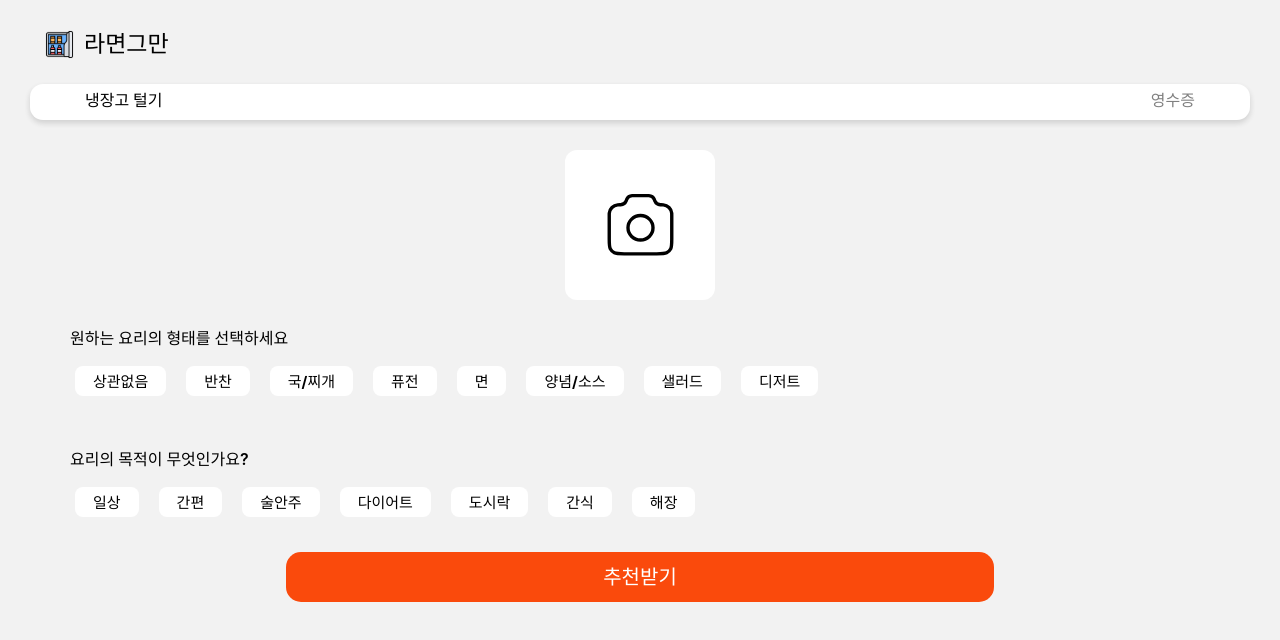
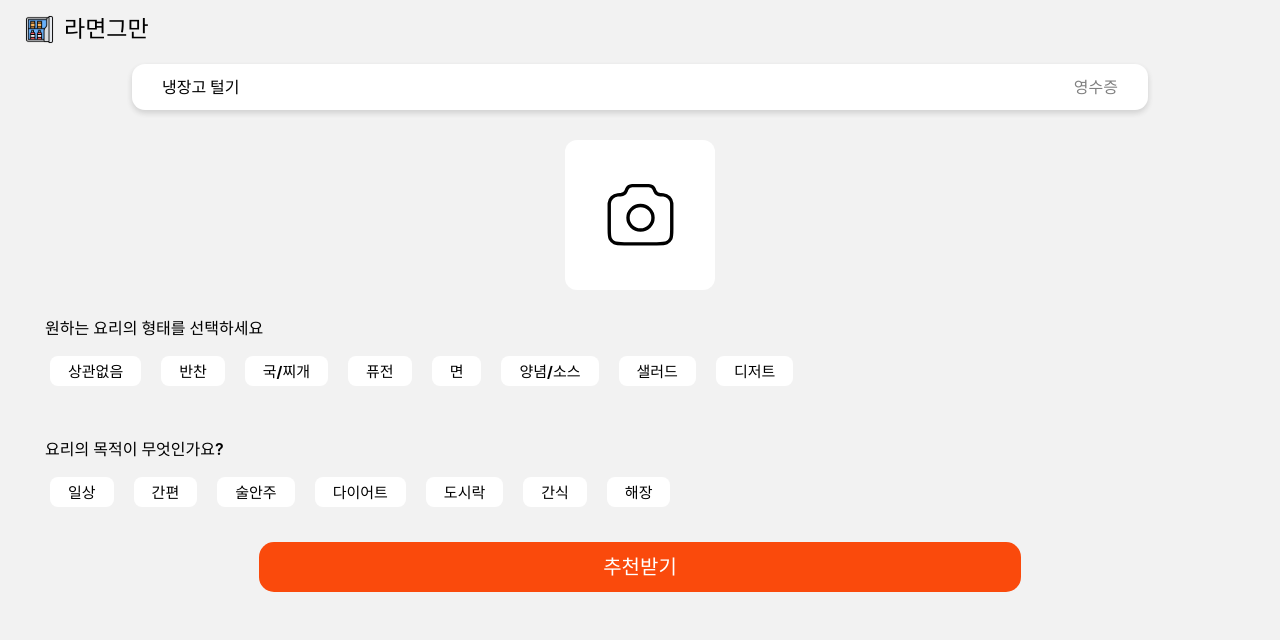
Before and after one commit to HAEFlower/vision02-client, a Vue app in the folder stop-ramen/: page / in a window 1280 px wide. Shown: the top 640 px of the page. Built offline with nearby package versions, Linux system fonts and the light colour scheme.

Commit message:
[FEAT] 마진 수정

```diff
--- a/stop-ramen/src/components/QuestionBox.vue
+++ b/stop-ramen/src/components/QuestionBox.vue
@@ -1,5 +1,5 @@
 <template>
-    <div class="container">
+    <div class="question-container">
         <div class="first-question">
             <div class="title">원하는 요리의 형태를 선택하세요</div>
             <div class="option-container">
@@ -41,13 +41,13 @@ const clickPurposeLabel = (label) => {
 }
 </script>
 
-<style>
-.container {
+<style scoped>
+.question-container {
     display: flex;
     flex-direction: column;
     justify-content: space-around;
     width: 100%;
-    padding-inline: 20px;
+    padding-inline: 40px;
 }
 
 .title {
@@ -65,6 +65,9 @@ const clickPurposeLabel = (label) => {
     margin: 5px;
 }
 
+.first-question {
+    margin-top: 30px;
+}
 .second-question {
     margin-top: 50px;
 }
--- a/stop-ramen/src/components/TopBar.vue
+++ b/stop-ramen/src/components/TopBar.vue
@@ -1,8 +1,10 @@
 <template>
     <div class="topbar-container">
-        <div class="topbar-tabs">
-            <div class="tab" :class="{ active: tabName === 'refrigeratorAI' }" @click="setTab('refrigeratorAI')">냉장고 털기</div>
-            <div class="tab" :class="{ active: tabName === 'receiptAI' }" @click="setTab('receiptAI')">영수증</div>
+        <div class="topbar">
+            <div class="topbar-tabs">
+                <div class="tab" :class="{ active: tabName === 'refrigeratorAI' }" @click="setTab('refrigeratorAI')">냉장고 털기</div>
+                <div class="tab" :class="{ active: tabName === 'receiptAI' }" @click="setTab('receiptAI')">영수증</div>
+            </div>
         </div>
     </div>
 </template>
@@ -16,20 +18,23 @@ const setTab = (name) => {
     console.log("tabName::", tabName.value)
 
 }
-
 </script>
 
 <style scoped>
 .topbar-container {
     display: flex;
-    justify-items: center;
-    justify-content:space-around;
+    justify-content: center;
+}
+
+.topbar {
+    display: flex;
+    justify-content: space-around;
     background-color: #FFFFFF;
     border-radius: 13px;
-    width: 100%;
-    padding: 8px 35px 12px 35px;
+    width: 80%;
+    padding-block: 15px;
     overflow: hidden;
-    box-shadow: 0 3px 6px rgba(0,0,0,0.06), 0 3px 6px rgba(0,0,0,0.09);
+    box-shadow: 0 3px 6px rgba(0, 0, 0, 0.06), 0 3px 6px rgba(0, 0, 0, 0.09);
 }
 
 .topbar-tabs {
@@ -37,7 +42,7 @@ const setTab = (name) => {
     display: flex;
     flex-direction: row;
     justify-content: space-between;
-    padding-inline: 20px;
+    padding-inline: 30px;
 }
 
 .tab {
--- a/stop-ramen/src/style.css
+++ b/stop-ramen/src/style.css
@@ -19,5 +19,4 @@
   max-width: 100%;
   margin: 0 auto;
   padding: 0;
-  overflow: hidden;
 }
--- a/stop-ramen/src/views/MainPage.vue
+++ b/stop-ramen/src/views/MainPage.vue
@@ -1,5 +1,5 @@
 <template>
-    <div class="container">
+    <div class="main-container">
         <div class="header">
             <img :src="logo" alt="메인로고" />
             <div class="header-title">라면그만</div>
@@ -18,13 +18,13 @@ import logo from '@/assets/ramen-logo.svg';
 import SelectOptionPage from './SelectOptionPage.vue';
 </script>
 
-<style>
-.container {
+<style scoped>
+.main-container {
     width: 100%;
     height: 100%;
 }
 .header {
-    padding: 0px 20px 15px 25px;
+    padding: 15px 20px 15px 25px;
     display: flex;
     flex-direction: row;
     align-items: center;
@@ -36,6 +36,6 @@ import SelectOptionPage from './SelectOptionPage.vue';
     font-weight: 600;
 }
 .content {
-    padding: 10px;
+    padding: 5px;
 }
 </style>
--- a/stop-ramen/src/views/SelectOptionPage.vue
+++ b/stop-ramen/src/views/SelectOptionPage.vue
@@ -1,5 +1,5 @@
 <template>
-    <div class="container">
+    <div class="option-container">
         <UploadBox v-model="imageData" />
         <QuestionBox/>
         <div class="btn-container">
@@ -17,8 +17,8 @@ const imageData = ref();
 console.log("imageData::", imageData)
 </script>
 
-<style>
-.container {
+<style scoped>
+.option-container {
     margin-top: 30px;
     justify-content: space-around;
 }
@@ -43,7 +43,7 @@ console.log("imageData::", imageData)
     border: none;
     border-radius: 15px;
     cursor: pointer;
-    font-size: 16px;
+    font-size: 16rem;
     width: 60%;
     height: 50px;
     font-size: 20px;
```
